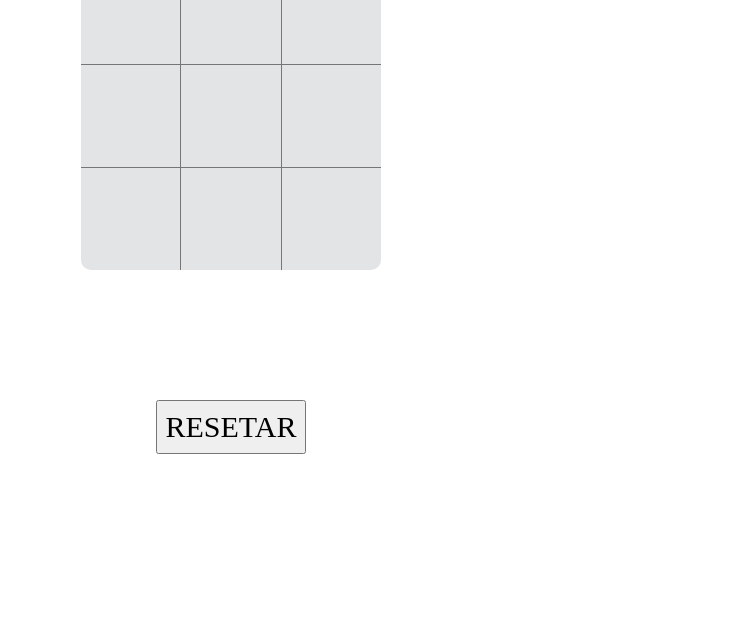
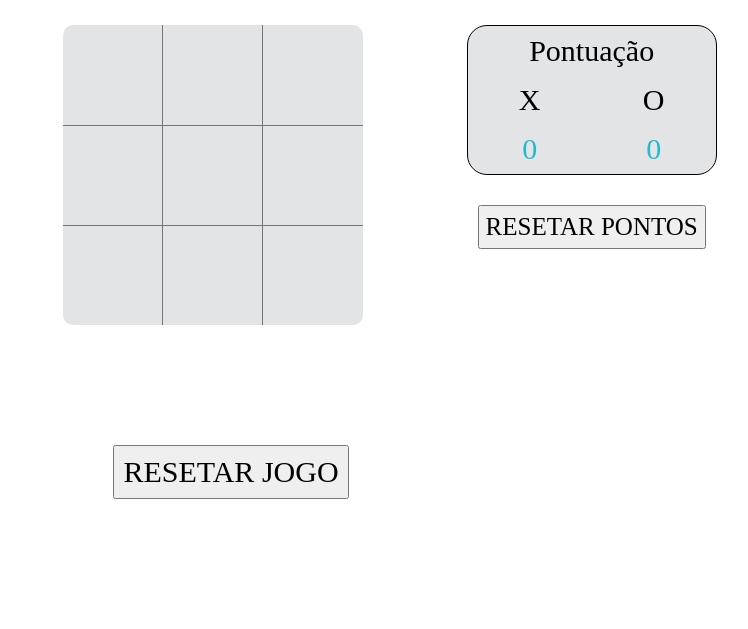
Before and after one commit to ASBeatriz/Jogo-da-velha_web, a plain HTML site: page joguinho/index.html in a window 1280 px wide. Shown: the part 171-800 px from the top of the page, without its empty margins (409-1157 px from the left). Drawn offline with Linux system fonts and the light colour scheme; a web font is replaced by a local one.

Commit message:
Add pontuação + estilização

```diff
--- a/joguinho/css/style.css
+++ b/joguinho/css/style.css
@@ -1,22 +1,38 @@
 @import url('https://fonts.googleapis.com/css2?family=Jersey+10&display=swap');
 
-table td:hover {
+*{
+    box-sizing: border-box;
+}
+
+h2{
+    text-align: center;
+    font-family: "Jersey 10", serif;
+    font-weight: normal;
+    font-size: 55px;
+    margin: 15px;
+}
+
+#jogador{
+    text-align: center;
+    font-family: "Jersey 10", serif;
+    font-size: 37px;
+}
+
+#tabela-jogo td:hover {
     background-color: rgb(201, 207, 212);
     cursor: pointer;
 }
-table {
+#tabela-jogo {
     background-color: rgb(226, 228, 229);
     width: 300px;
     height: 300px;
-    margin-left: auto;
-    margin-right: auto;
     border-collapse: collapse;
     border-style: hidden;
     border-radius: 10px;
     font-family: "Jersey 10", serif;
     font-size: 50px;
 }
-td{
+#tabela-jogo td{
     border: 1px solid rgb(118, 118, 118);
     width: 100px;
     height: 100px;
@@ -28,15 +44,16 @@ td{
 #c22 {border-bottom-right-radius: 10px;}
 
 #resultado{
-    height: 50px;
+    height: 80px;
     margin: auto;
     display: flex;
     justify-content: center;
     font-family: "Jersey 10", serif;
     font-size: 50px;
+    color: #23bad1;
 }
 
-#reset{
+#reset-jogo{
     margin: auto;
     display: flex;
     justify-content: center;
@@ -47,6 +64,52 @@ td{
     font-size: 30px;
 }
 
+#reset-pontos{
+    margin: auto;
+    margin-top: 30px;
+    display: flex;
+    justify-content: center;
+    align-items: center;
+    padding: 6px;
+
+    font-family: "Jersey 10", serif;
+    font-size: 25px;
+}
+
 div{
     padding: 20px;
 }
+
+#conteiner{
+    display: flex;
+    padding: 0;
+}
+
+#pontuacao{
+    /* width: 38%; */
+    margin-left: 5vw;
+    justify-content: center;
+    text-align: center;
+}
+
+#div-jogo{
+    width: 62%;
+    display: flex;
+    justify-content: flex-end;
+}
+
+#tabela-pontuacao{
+    background-color: rgb(226, 228, 229);
+    width: 30vw;
+    min-width: 100px;
+    max-width: 250px;
+    height: 150px;
+    border: 1px solid rgb(0, 0, 0);
+    border-radius: 20px;
+    font-family: "Jersey 10", serif;
+    font-size: 30px;
+}
+
+#pontosX, #pontosO{
+    color: #23bad1;
+}
--- a/joguinho/index.html
+++ b/joguinho/index.html
@@ -8,10 +8,12 @@
     <link rel="stylesheet" href="css/style.css">
 </head>
 <body>
-    <h2 style="text-align: center; font-size: 40px;">Joguinho da velha</h2>
+    <h2>Joguinho da velha</h2>
 
-    <div>
-        <table cellspacing="0">
+    <div id="jogador">Jogador Atual: </div>
+    <div id="conteiner">
+        <div id="div-jogo">
+            <table cellspacing="0" id="tabela-jogo">
                 <tr>
                     <td id="c00" onclick="seleciona('c00')"></td>
                     <td id="c01" onclick="seleciona('c01')"></td>
@@ -29,9 +31,27 @@
                 </tr>
             </table>
         </div>
+        <div id="pontuacao">
+            <table id="tabela-pontuacao" cellspacing="0">
+            <tr>
+                    <td colspan="2">Pontuação</td>
+                </tr>
+                <tr>
+                    <td>X</td>
+                    <td>O</td>
+                </tr>
+                <tr>
+                    <td id="pontosX"></td>
+                    <td id="pontosO"></td>
+                </tr>
+            </table>
+
+            <button id="reset-pontos" onclick="reset_pontos()">RESETAR PONTOS</button>
+        </div>
+    </div>
     <div id="resultado"></div>
     <div>
-        <button id="reset" onclick="reset()">RESETAR</button>
+        <button id="reset-jogo" onclick="reset()">RESETAR JOGO</button>
     </div>
 
     <script src="scripts/main.js"></script>
--- a/joguinho/scripts/main.js
+++ b/joguinho/scripts/main.js
@@ -1,7 +1,9 @@
-var player = (Math.random() < 0.5 ? false : true);  // randomiza o primeiro player
+var player; // true = X, false = O
 var tabela;
 var jogo = true;
 var jogadas = 0;
+var x_pont = 0;
+var o_pont = 0;
 
 class Campo {
     // Propriedades
@@ -90,11 +92,19 @@ function verificaVelha(){
 function telaVencedor(vencedor){
     var div = document.getElementById('resultado');
     div.textContent = ('Vencedor: ' + vencedor);
+    pontua(vencedor);
 }
 
 function telaVelha(){
     var div = document.getElementById('resultado');
     div.textContent = ('Deu velha!');
+}
+
+function imprime_jogador(){
+    let next;
+    if(jogo) next = player ? 'X':'O';
+    else next = '';
+    document.getElementById('jogador').textContent = 'Jogador Atual: ' + next;
 }
 
 function seleciona(id){
@@ -114,6 +124,7 @@ function seleciona(id){
             jogo = false;
         }
     }
+    imprime_jogador();
 }
 
 function reset(){
@@ -132,4 +143,31 @@ function reset(){
     jogo = true;
     jogadas = 0;
     player = (Math.random() < 0.5 ? false : true);
+    imprime_jogador();
 }
+
+function reset_pontos(){
+    x_pont = 0;
+    o_pont = 0;
+    document.getElementById('pontosX').textContent = x_pont;
+    document.getElementById('pontosO').textContent = o_pont;
+}
+
+function pontua(vencedor){
+    if(vencedor == 'X'){
+        x_pont++;
+        document.getElementById('pontosX').textContent = x_pont;
+    }
+    else{
+        o_pont++;
+        document.getElementById('pontosO').textContent = o_pont;
+    }
+}
+
+// inicia o jogo já exibindo a pontuação
+(function (){
+    player = (Math.random() < 0.5 ? false : true); // randomiza o primeiro player
+    imprime_jogador();
+    document.getElementById('pontosX').textContent = x_pont;
+    document.getElementById('pontosO').textContent = o_pont;
+})()
```
Lines whose indentation alone changed are shown as unchanged.
